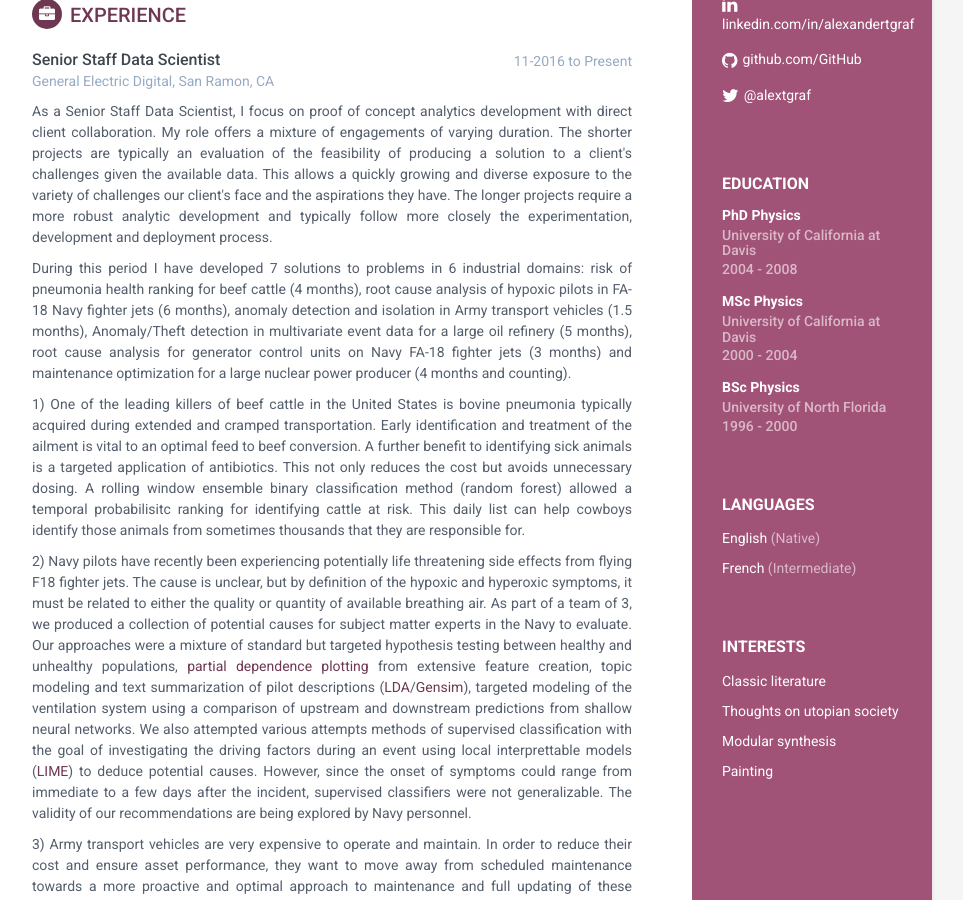
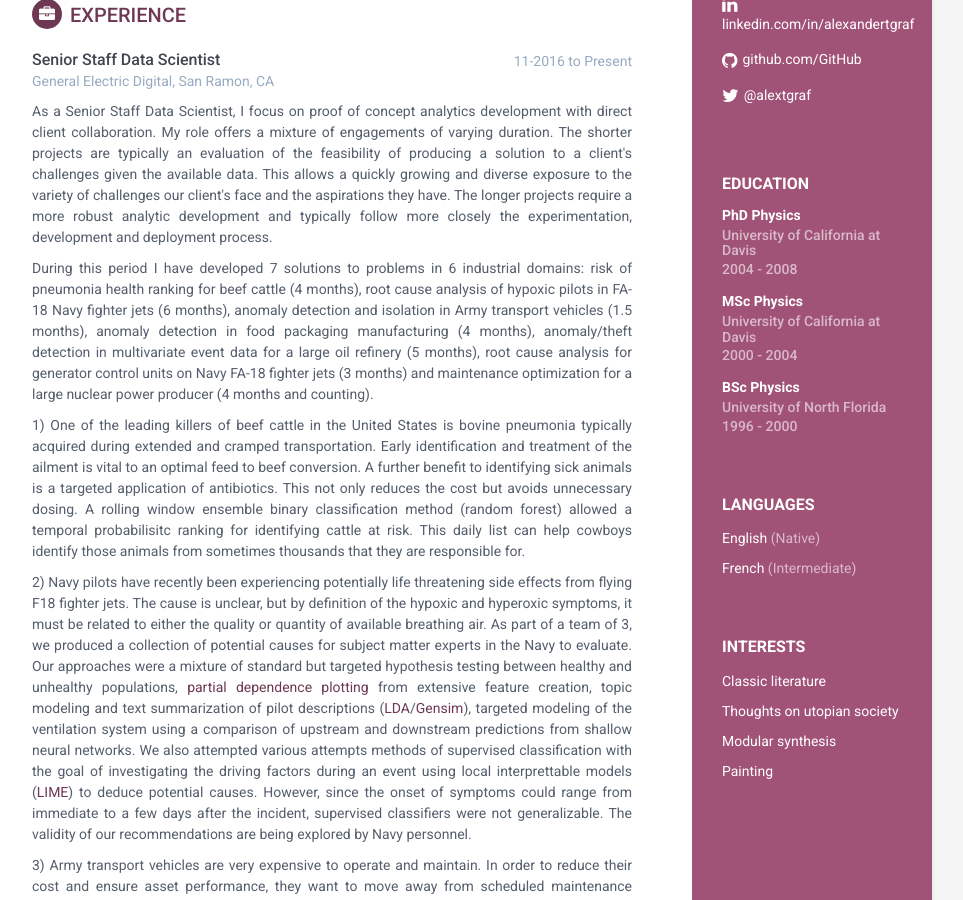
Before and after one commit to AlexanderGraf/online-cv, a Jekyll site: the page built from index.html, in a window 1280 px wide and 900 px high, scrolled down 409 px. Shown: the whole window, without its empty margins (188-1151 px from the left). Built offline with Jekyll 4.4.1, drawn with Linux system fonts in a browser that asks for light colours; some web fonts are replaced.

Commit message:
update text

```diff
--- a/_includes/experience.html
+++ b/_includes/experience.html
@@ -12,7 +12,7 @@
                     <div class="details">
                         <p style="text-align:justify">As a Senior Staff Data Scientist, I focus on proof of concept analytics development with direct client collaboration.  My role offers a mixture of engagements of varying duration.  The shorter projects are typically an evaluation of the feasibility of producing a solution to a client's challenges given the available data.  This allows a quickly growing and diverse exposure to the variety of challenges our client's face and the aspirations they have.  The longer projects require a more robust analytic development and typically follow more closely the experimentation, development and deployment process.</p>
 
-                        <p style="text-align:justify">During this period I have developed 7 solutions to problems in 6 industrial domains: risk of pneumonia health ranking for beef cattle (4 months), root cause analysis of hypoxic pilots in FA-18 Navy fighter jets (6 months), anomaly detection and isolation in Army transport vehicles (1.5 months), Anomaly/Theft detection in multivariate event data for a large oil refinery (5 months), root cause analysis for generator control units on Navy FA-18 fighter jets (3 months) and maintenance optimization for a large nuclear power producer (4 months and counting).</p>
+                        <p style="text-align:justify">During this period I have developed 7 solutions to problems in 6 industrial domains: risk of pneumonia health ranking for beef cattle (4 months), root cause analysis of hypoxic pilots in FA-18 Navy fighter jets (6 months), anomaly detection and isolation in Army transport vehicles (1.5 months), anomaly detection in food packaging manufacturing (4 months), anomaly/theft detection in multivariate event data for a large oil refinery (5 months), root cause analysis for generator control units on Navy FA-18 fighter jets (3 months) and maintenance optimization for a large nuclear power producer (4 months and counting).</p>
 
                         <p style="text-align:justify">1) One of the leading killers of beef cattle in the United States is bovine pneumonia typically acquired during extended and cramped transportation.  Early identification and treatment of the ailment is vital to an optimal feed to beef conversion.  A further benefit to identifying sick animals is a targeted application of antibiotics.  This not only reduces the cost but avoids unnecessary dosing.  A rolling window ensemble binary classification method (random forest) allowed a temporal probabilisitc ranking for identifying cattle at risk.  This daily list can help cowboys identify those animals from sometimes thousands that they are responsible for.</p>
 
```
